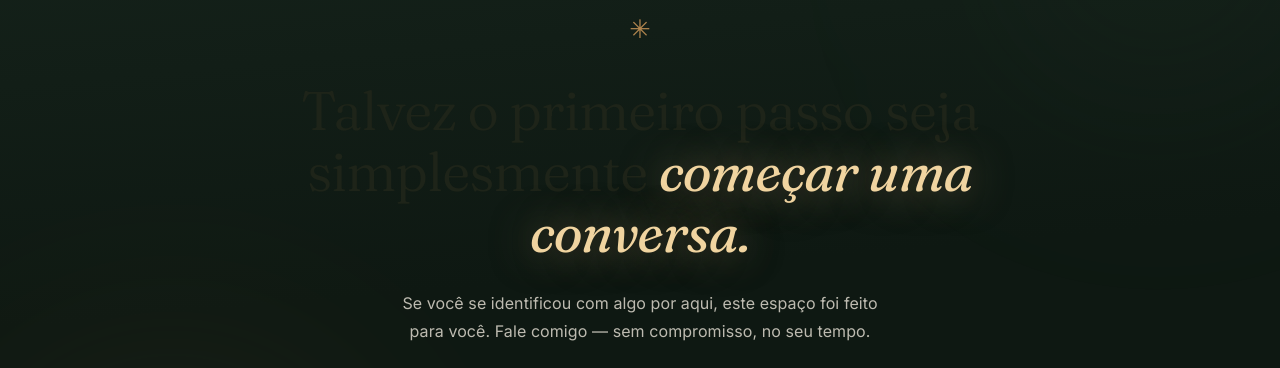
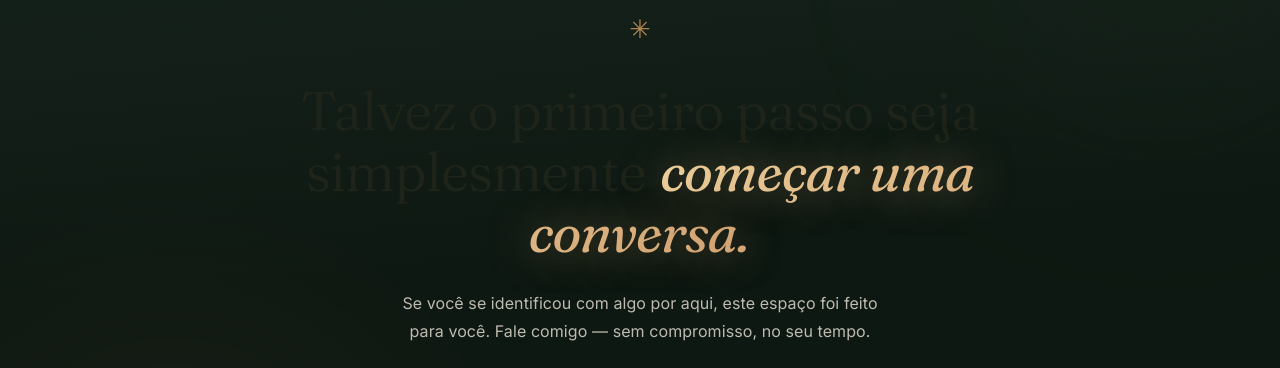
Before and after one commit to WmAgencia/sueli-psicanalista, a plain HTML site: page index.html in a window 1280 px wide. Shown: the part 10120-10488 px from the top of the page. Drawn offline with Linux system fonts and the light colour scheme.

Commit message:
fix: destaque forte do 'em' no CTA final com gradiente dourado
- Adicionada cor #F0D4A0 com !important
- Aplicado background-clip: text com gradiente dourado
- Adicionada text-shadow glow
- Aumentada especificidade: .final .display em + h2 em + section.final em
- Padding lateral para o destaque respirar

```diff
--- a/css/style.css
+++ b/css/style.css
@@ -2006,11 +2006,18 @@ a { color: inherit; }
   z-index: 2;
 }
 
-.final .display em {
+.final .display em,
+.final h2 em,
+section.final em {
   font-style: italic;
-  color: #F0D4A0;
+  color: #F0D4A0 !important;
   font-weight: 400;
   text-shadow: 0 0 40px color-mix(in srgb, var(--brass-soft) 50%, transparent);
+  background: linear-gradient(135deg, #F0D4A0 0%, #D4A574 100%);
+  -webkit-background-clip: text;
+  background-clip: text;
+  -webkit-text-fill-color: transparent;
+  padding: 0 .05em;
 }
 
 .final p:not(.final__star) {
```
